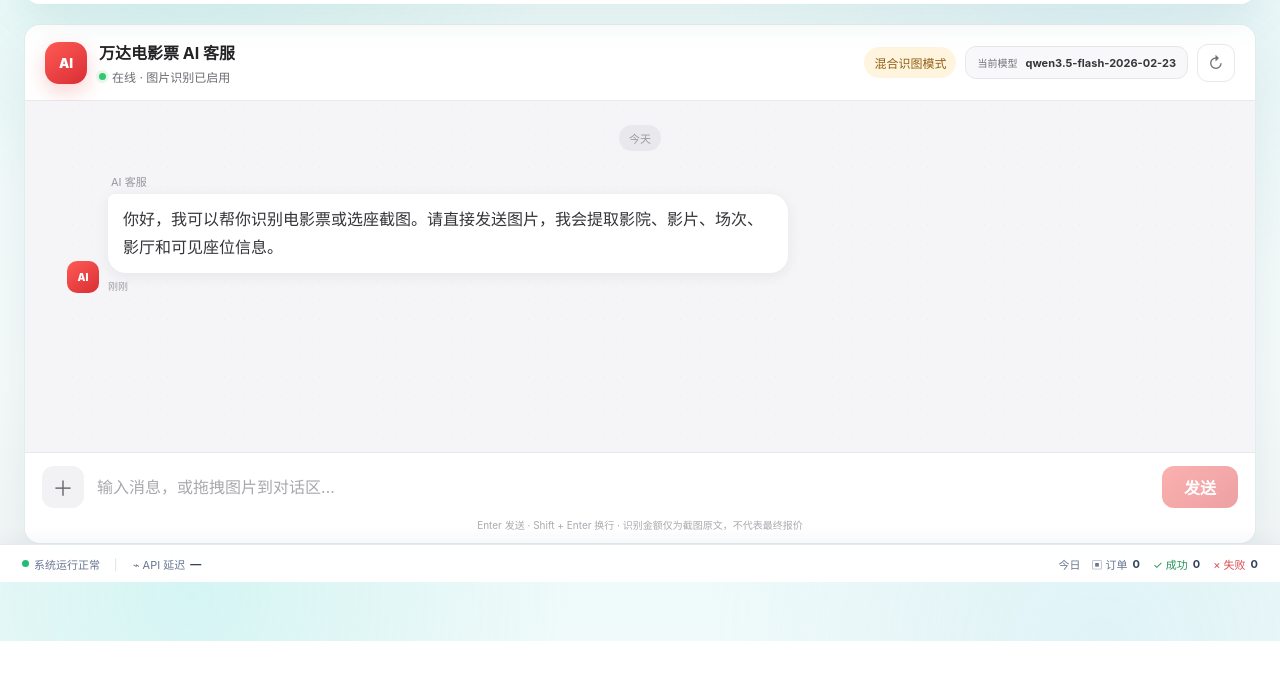
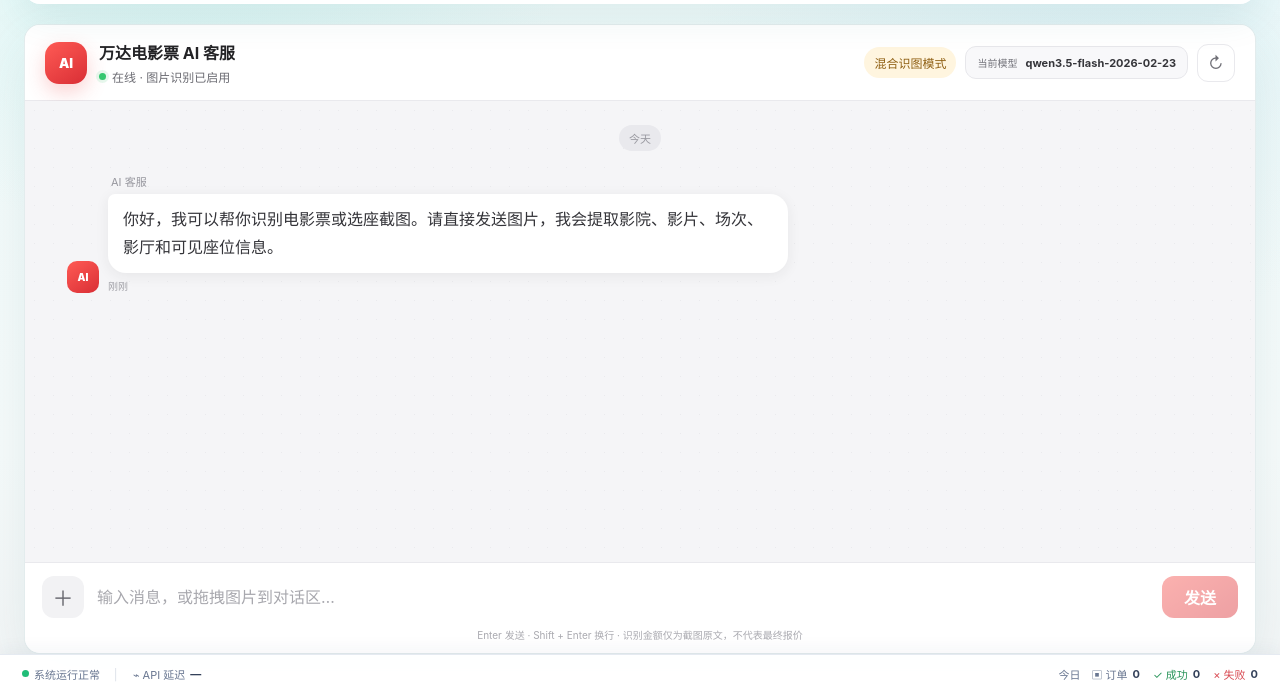
Before and after one commit to size0/yumaiduo, a website: page plugin-runtime/wanda-seat-autoquote/ui/index.html in a window 1280 px wide. Shown: the part 159-851 px from the top of the page. Before the commit the page ends 800 px from the top, so only its background shows below. Drawn offline with Linux system fonts and the light colour scheme; files that its build step writes are made by us from their sources; files whose address does not match are found by name.

Commit message:
fix: extend main plugin card to bottom

```diff
--- a/plugin-runtime/wanda-seat-autoquote/ui/styles.css
+++ b/plugin-runtime/wanda-seat-autoquote/ui/styles.css
@@ -231,11 +231,11 @@
 #mainPage .chat-app,
 #settingsDrawer,
 #diagnosticsPanel {
-  height:min(820px,calc(100dvh - 280px));
-  max-height:calc(100dvh - 280px);
+  height:min(900px,calc(100dvh - 170px));
+  max-height:calc(100dvh - 170px);
   margin-bottom:20px;
 }
-#mainPage .chat-app { min-height:min(620px,calc(100dvh - 280px)); }
+#mainPage .chat-app { min-height:min(620px,calc(100dvh - 170px)); }
 @media (max-width:760px) {
   #mainPage { padding-bottom:4px; }
   #mainPage .chat-app,
```
Also changed, not shown: plugin-runtime/wanda-seat-autoquote/test/ui-panel.test.mjs (+1 -1 lines).
